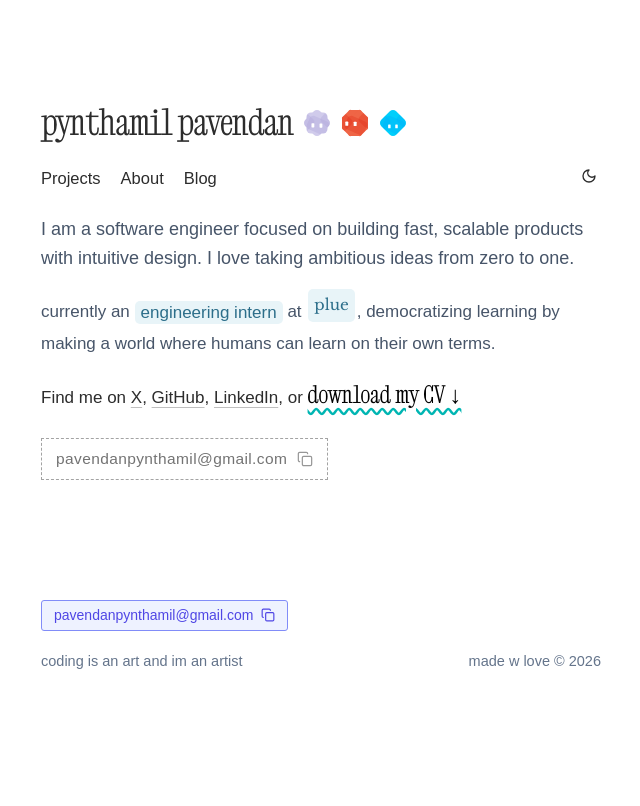
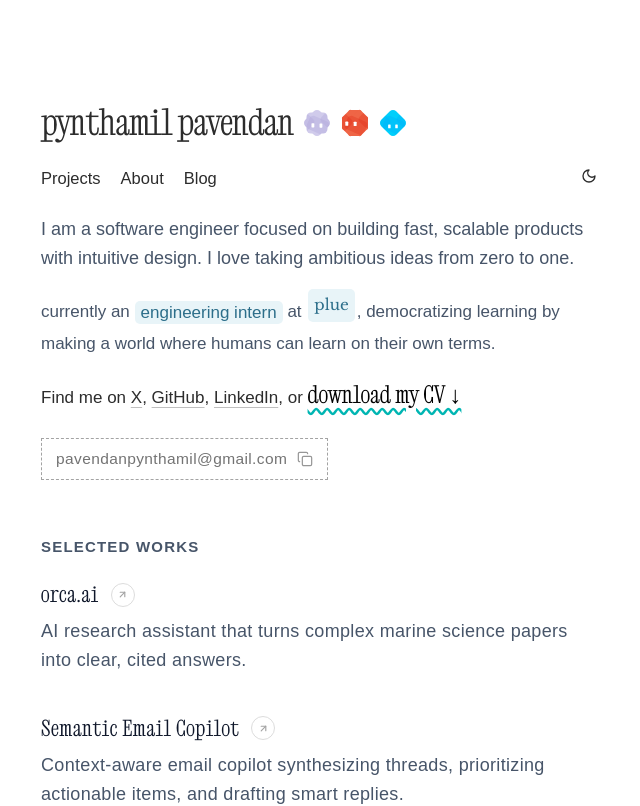
Before and after one commit to Pynthamil/pynthamil26, a Next.js app: page / in a window 1280 px wide. Shown: the top 806 px of the page, without its empty margins (319-959 px from the left). Built offline with nearby package versions, Linux system fonts and the light colour scheme.

Commit message:
feat: mirror projects section back onto the home page

```diff
--- a/src/components/PortfolioView.tsx
+++ b/src/components/PortfolioView.tsx
@@ -400,6 +400,61 @@ export function PortfolioView({
             </section>
 
 
+
+            {/* Work Section */}
+            {portfolioData.projects.length > 0 && (
+              <section className="w-full mb-12 sm:mb-14">
+                <h2 className="font-sans text-[14px] sm:text-[15px] uppercase tracking-[0.08em] text-[#475569] dark:text-[#94A3B8] mb-3.5 font-semibold">
+                  selected works
+                </h2>
+                <ul className="flex flex-col space-y-5 sm:space-y-6 font-mono text-[15.5px] sm:text-[16.5px] tracking-[0.02em]">
+                  {portfolioData.projects.map((project: Project, idx: number) => {
+                    const isInternal = project.link && project.link.startsWith("/");
+                    return (
+                      <li
+                        key={idx}
+                        className="group flex flex-col py-1.5 cursor-dot transition-opacity hover:opacity-90"
+                        onClick={() => {
+                          if (isInternal && project.link) {
+                            playTone(880);
+                            window.location.href = project.link;
+                          } else {
+                            setSelectedProject(project);
+                          }
+                        }}
+                      >
+                        <div className="flex items-center justify-between w-full">
+                          <div className="flex items-center flex-1 pr-4">
+                            <div className="flex items-center space-x-3">
+                              <span
+                                className="but-head-regular text-[22px] tracking-[0.02em] transition-all group-hover:underline decoration-wavy underline-offset-4 decoration-2 text-[#0F172A] dark:text-[#F2F2F2] italic"
+                              >
+                                {project.title}
+                              </span>
+                              {(project.link || project.github) && (
+                                <span className="flex items-center justify-center w-[24px] h-[24px] rounded-full border-[1.5px] border-neutral-300/80 dark:border-neutral-600/80 text-neutral-400 dark:text-neutral-500 group-hover:border-neutral-400 group-hover:text-neutral-500 dark:group-hover:border-neutral-500 transition-colors">
+                                  <svg width="11" height="11" viewBox="0 0 24 24" fill="none" stroke="currentColor" strokeWidth="2.5" strokeLinecap="round" strokeLinejoin="round">
+                                    <path d="M7 17L17 7" />
+                                    <path d="M7 7h10v10" />
+                                  </svg>
+                                </span>
+                              )}
+                            </div>
+                          </div>
+
+                          </div>
+
+                        {project.description && (
+                          <p className="text-[17px] sm:text-[18px] font-sans text-[#475569] dark:text-[#CBD5E1] mt-1.5 leading-relaxed">
+                            {project.description}
+                          </p>
+                        )}
+                      </li>
+                    );
+                  })}
+                </ul>
+              </section>
+            )}
           </div>
         )}
 
```
Also changed, not shown: 1 other file (tests, documents, lock files or other folders).
